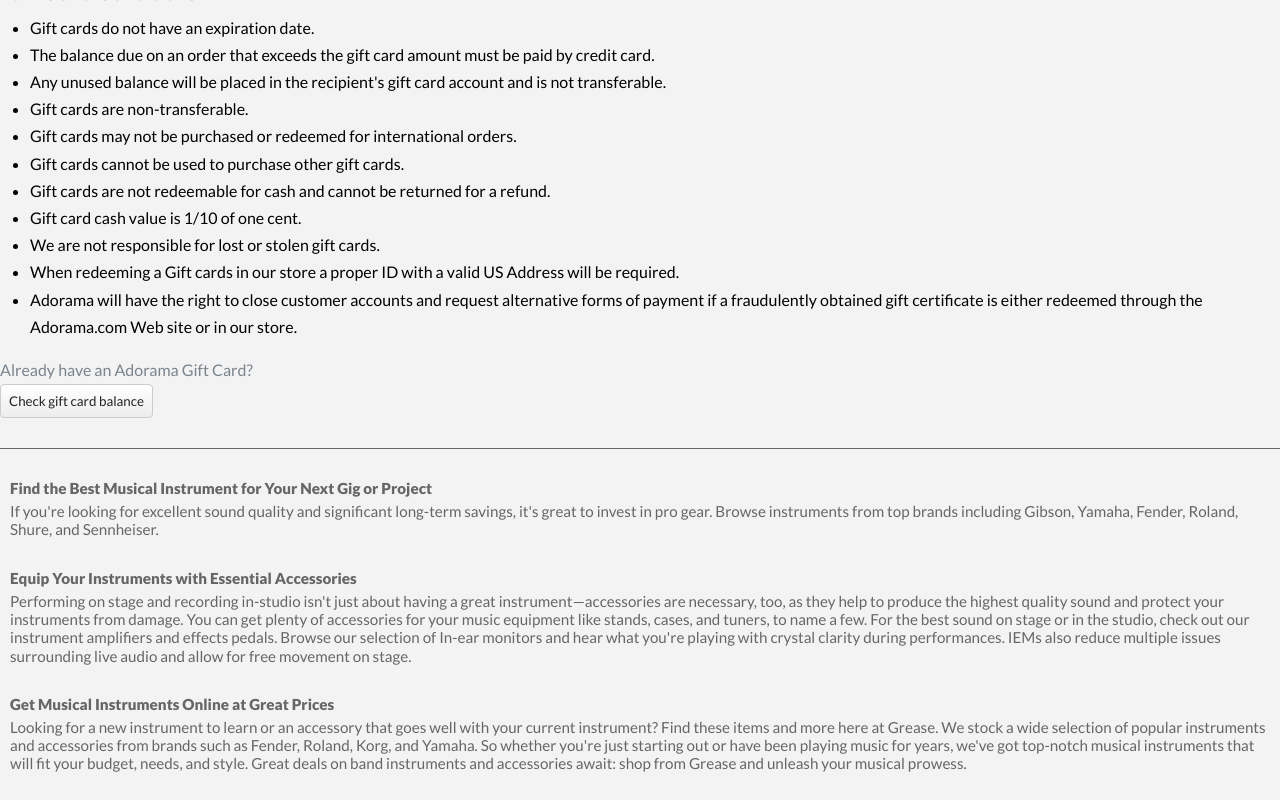
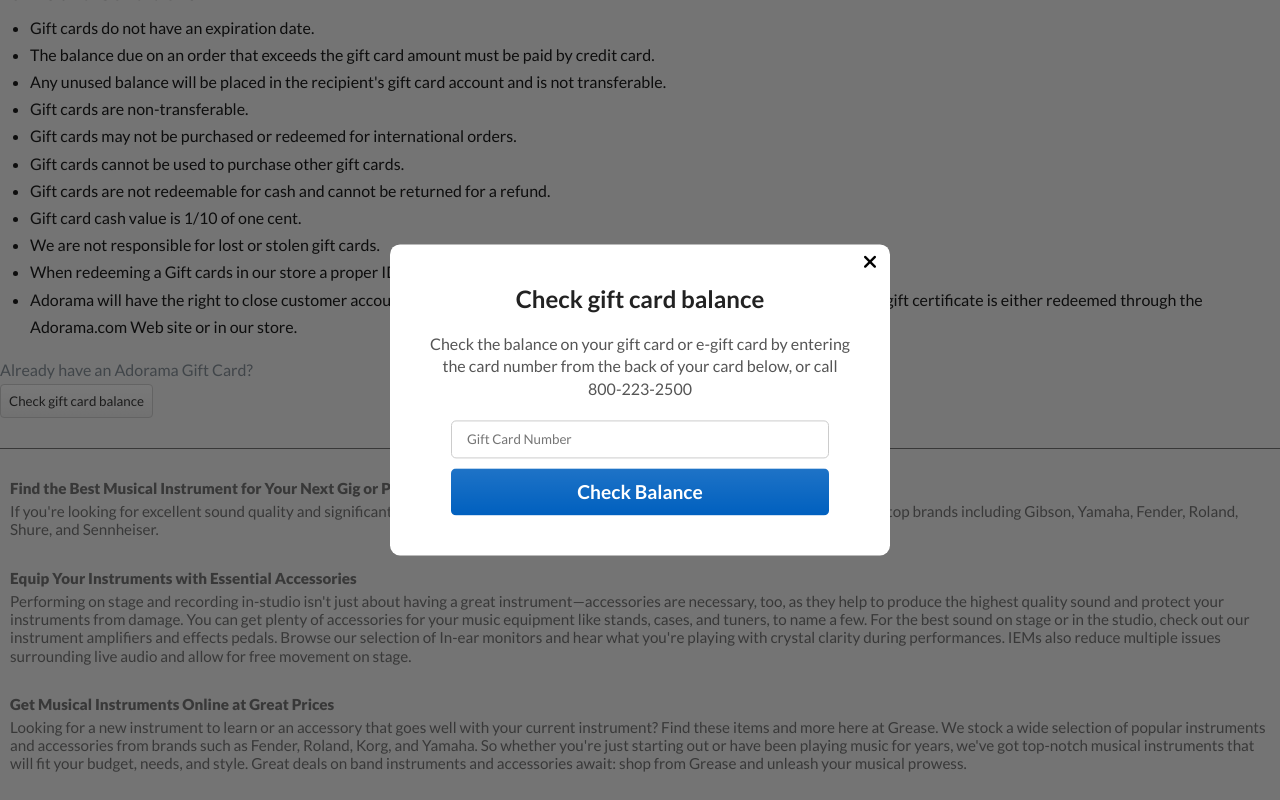
Before and after one commit to alRegus/grease, a React (Create React App) app: page /nspc in a window 1280 px wide. Both pictures are taken after a click on the button "Check gift card balance". Shown: the part 1175-1975 px from the top of the page. Built offline with nearby package versions, Linux system fonts and the light colour scheme; no server answers.

Commit message:
added Modal to GiftCards

```diff
--- a/src/components/footerLinks/ConditionalPart/ShoppingHelp/GiftCards.js
+++ b/src/components/footerLinks/ConditionalPart/ShoppingHelp/GiftCards.js
@@ -1,8 +1,37 @@
-import React from "react";
+import React, { useState } from "react";
 
+import Modal from "../../../modal/Modal";
 import classes from "./GiftCards.module.scss";
 
 export default function GiftCards() {
+  const [modal, setModal] = useState(false);
+  const [wrongInput, setWrongInput] = useState(false);
+
+  const modalHandler = () => {
+    setModal((prevState) => !prevState);
+    document.body.style.overflow = modal ? "scroll" : "hidden";
+    setWrongInput(false);
+  };
+
+  const formHandler = (e) => {
+    e.preventDefault();
+    setWrongInput(true);
+  };
+
+  const inputModalElement = (
+    <>
+      <form action="#" onSubmit={formHandler}>
+        <input
+          placeholder="Gift Card Number"
+          required
+          style={wrongInput ? { borderColor: "#d83220" } : null}
+        />
+        {wrongInput && <span>This is not a valid gift card</span>}
+        <button type="submit">Check Balance</button>
+      </form>
+    </>
+  );
+
   return (
     <section className={classes["gift-card"]}>
       <img
@@ -162,9 +191,17 @@ export default function GiftCards() {
         </ul>
         <div className={classes["gift-card-check"]}>
           <h2>Already have an Adorama Gift Card?</h2>
-          <button>Check gift card balance</button>
+          <button onClick={modalHandler}>Check gift card balance</button>
         </div>
       </div>
+      {modal && (
+        <Modal
+          header="Check gift card balance"
+          TextContent="Check the balance on your gift card or e-gift card by entering the card number from the back of your card below, or call 800-223-2500"
+          closeHandler={modalHandler}
+          addedContent={inputModalElement}
+        />
+      )}
     </section>
   );
 }
--- a/src/components/modal/ModalOverlay.js
+++ b/src/components/modal/ModalOverlay.js
@@ -13,6 +13,7 @@ export default function ModalOverlay({
       <i onClick={closeHandler} className="fa-solid fa-xmark"></i>
       <h2>{header}</h2>
       <p>{TextContent}</p>
+      <div>{addedContent}</div>
     </div>
   );
 }
--- a/src/components/modal/ModalOverlay.module.scss
+++ b/src/components/modal/ModalOverlay.module.scss
@@ -33,6 +33,58 @@
     line-height: 1.4;
     color: #555;
   }
+  div {
+    display: flex;
+    flex-direction: column;
+    margin-top: 20px;
+    form {
+      width: 90%;
+      input {
+        width: 100%;
+        border: 1px solid #ccc;
+        border-radius: 5px;
+        color: #222;
+        padding: 10px 0px 10px 15px;
+        &:focus {
+          outline: none;
+        }
+      }
+      span {
+        display: block;
+        background-color: #d83220;
+        width: 100%;
+        color: #fff;
+        padding: 5px 0px 5px 10px;
+        font-size: 0.8rem;
+        font-weight: bold;
+      }
+      button {
+        width: 100%;
+        margin-top: 10px;
+        border: none;
+        border-radius: 5px;
+        background-color: #0060bf;
+        font-weight: 700;
+        color: #fff;
+        cursor: pointer;
+        font-size: 1.2rem;
+        padding-block: 12px;
+        background-image: linear-gradient(
+          to bottom,
+          hsla(0, 0%, 100%, 0.12) 0%,
+          hsla(0, 0%, 100%, 0) 100%
+        );
+        &:hover {
+          box-shadow: 0 1px 4px #0000000d;
+          background-image: linear-gradient(
+            to bottom,
+            hsla(0, 0%, 100%, 0.2) 0%,
+            hsla(0, 0%, 100%, 0.1) 100%
+          );
+        }
+      }
+    }
+  }
 }
 
 @media (max-width: 570px) {
```
